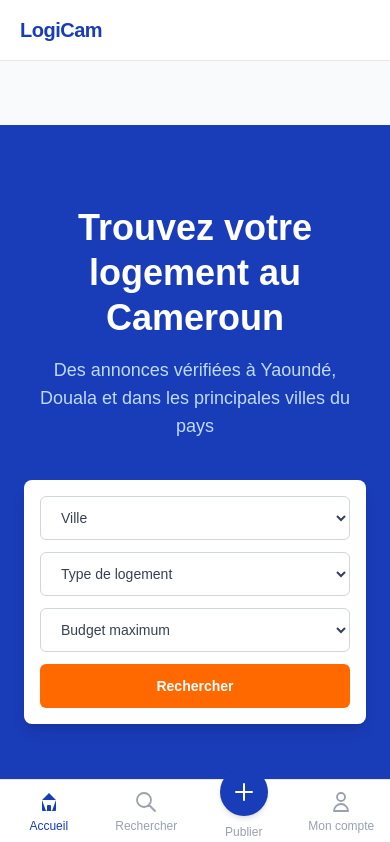
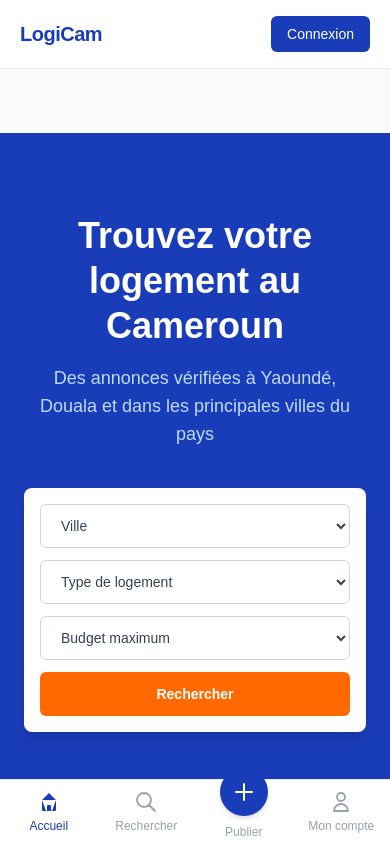
Before and after one commit to sohpagui/logicam, a Next.js app: page / in a window 390 px wide. Shown: the top 842 px of the page. Built offline with nearby package versions, Linux system fonts and the light colour scheme; no server answers; the database is empty.

Commit message:
bouton connexion mobile navbar

```diff
--- a/app/components/NavBar.tsx
+++ b/app/components/NavBar.tsx
@@ -124,12 +124,11 @@ export default function NavBar() {
     LogiCam
   </Link>
   <div className="flex items-center gap-3">
-    {user && (
+    {user ? (
+      <>
         <button onClick={gererDeconnexion} className="text-xs text-red-500 font-medium border border-red-200 px-3 py-1.5 rounded-md">
           Déconnexion
         </button>
-    )}
-    {user && (
         <Link href="/parametres">
           {photoProfil ? (
             <img src={photoProfil} alt="Profil" className="w-9 h-9 rounded-full object-cover border-2 border-blue-100" />
@@ -138,6 +137,11 @@ export default function NavBar() {
               {nomUtilisateur.charAt(0).toUpperCase()}
             </div>
           )}
+        </Link>
+      </>
+    ) : (
+      <Link href="/auth" className="text-sm bg-blue-800 text-white px-4 py-2 rounded-md font-medium">
+        Connexion
       </Link>
     )}
   </div>
```
Lines whose indentation alone changed are shown as unchanged.
